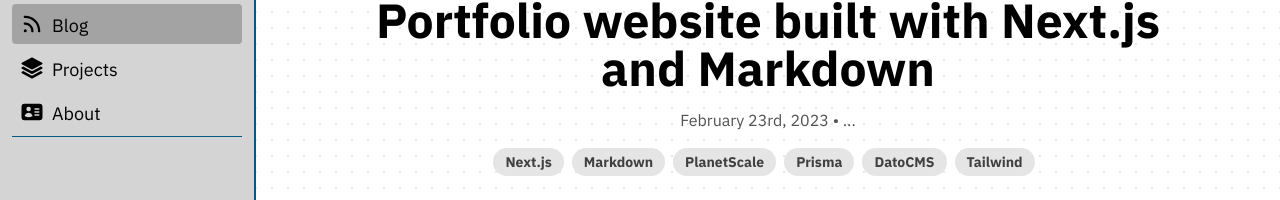
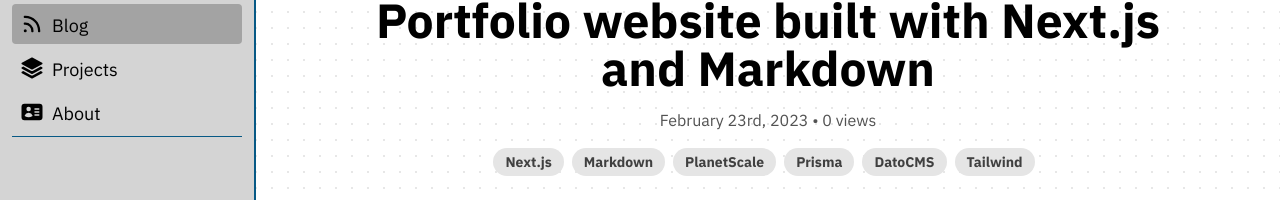
Before and after one commit to martines3000/portfolio, a Next.js app: page /blog/portfolio in a window 1280 px wide. Shown: the part 100-300 px from the top of the page. Built offline with nearby package versions, Linux system fonts and the light colour scheme; no server answers; the database is empty; what tailwindcss-radix would draw is missing.

Commit message:
fix: add no-cache to fetch

```diff
--- a/src/app/api/views/[slug]/route.ts
+++ b/src/app/api/views/[slug]/route.ts
@@ -8,7 +8,6 @@
   'Access-Control-Allow-Headers': 'Content-Type',
 };
 
-export const dynamic = 'force-dynamic';
 export const runtime = 'edge';
 
 export async function GET(
--- a/src/components/ViewsDisplay/index.tsx
+++ b/src/components/ViewsDisplay/index.tsx
@@ -9,11 +9,14 @@
 const ViewsDisplay = async ({ slug, increment }: ViewsDisplayProps) => {
   try {
     // Fetching all views makes less requests (also reading from cache is improved)
-    const response = await fetch(`${getOrigin()}/api/views`);
+    const response = await fetch(`${getOrigin()}/api/views`, {
+      cache: 'no-cache',
+    });
     const data = (await response.json()) as Views[];
 
     if (increment) {
       await fetch(`${getOrigin()}/api/views/${slug}`, {
+        cache: 'no-cache',
         method: 'POST',
       });
     }
--- a/src/lib/getOrigin.ts
+++ b/src/lib/getOrigin.ts
@@ -1,9 +1,9 @@
 export const getOrigin = (): string => {
-  // if (process.env.VERCEL_ENV === 'production') {
-  //   return 'https://portfolio.skippy-ai.com';
-  // } else if (process.env.VERCEL_URL) {
-  //   return `https://${process.env.VERCEL_URL}`;
-  // }
+  if (process.env.VERCEL_ENV === 'production') {
+    return 'https://portfolio.skippy-ai.com';
+  } else if (process.env.VERCEL_URL) {
+    return `https://${process.env.VERCEL_URL}`;
+  }
 
-  return 'https://portfolio.skippy-ai.com';
+  return 'http://localhost:3000';
 };
```
